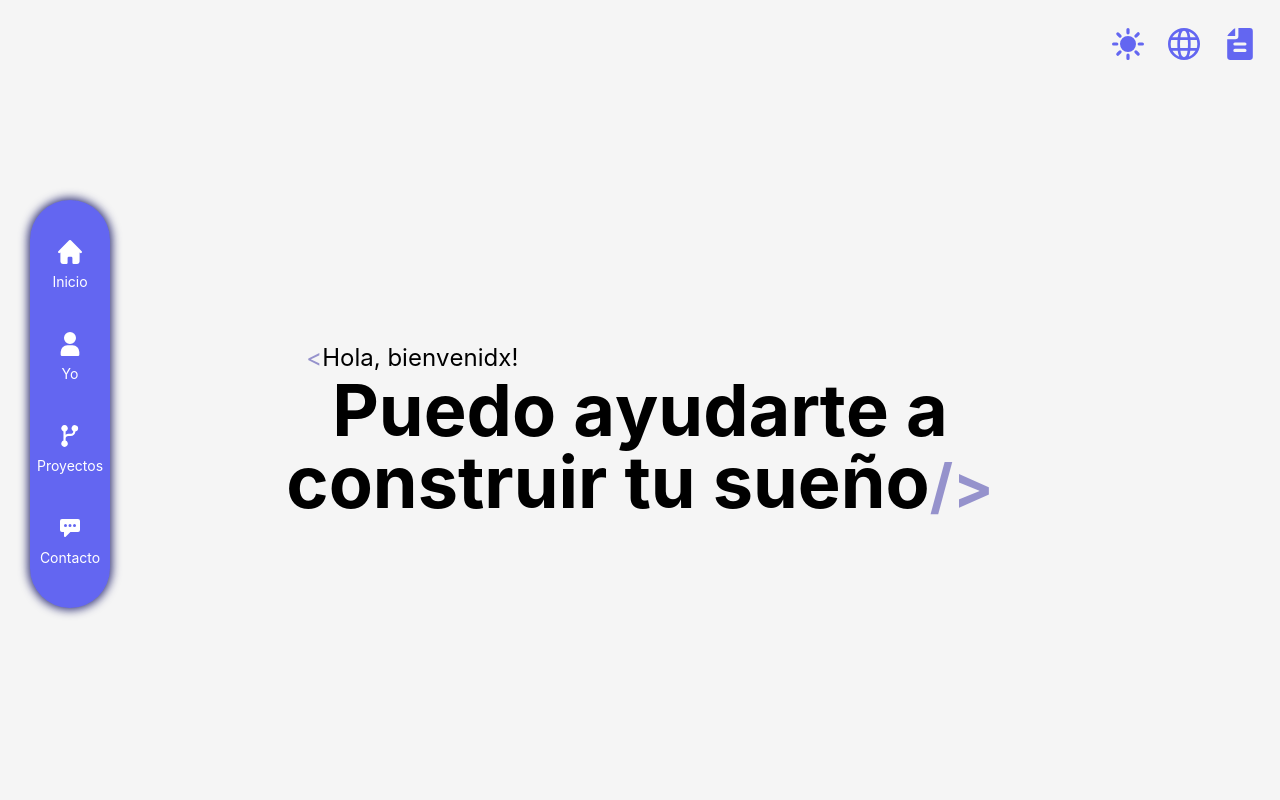
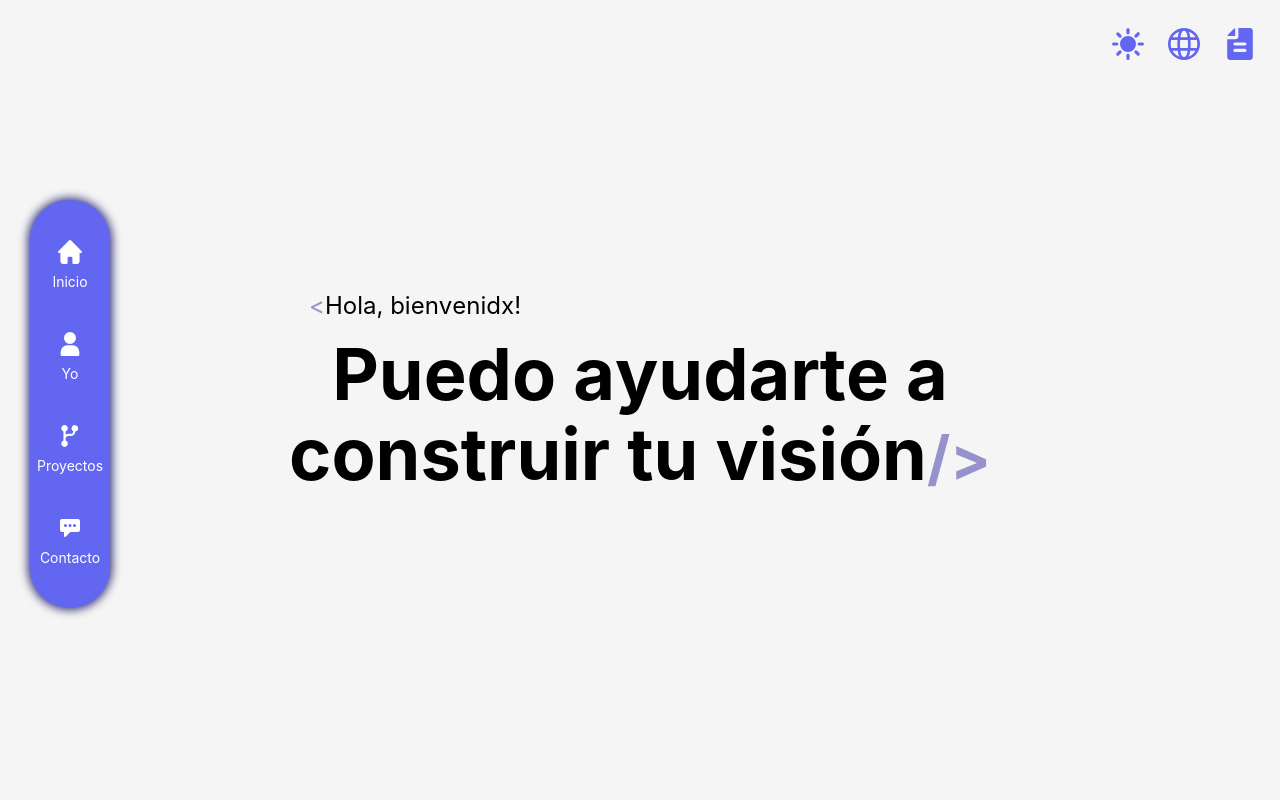
Before and after one commit to XliazZz/Portfolio, a React (Vite) app in the folder client/: page / in a window 1280 px wide. Shown: the top 800 px of the page. Built offline with nearby package versions, Linux system fonts and the light colour scheme.

Commit message:
fix/ img bug & change about text

```diff
--- a/client/src/componets/About/About.jsx
+++ b/client/src/componets/About/About.jsx
@@ -4,7 +4,7 @@ import Text from "./vars/Text"
 import SocialMedia from "./SocialMedia"
 
 const About = ({ hasScrolled }) => {
-  const img = 'https://media.licdn.com/dms/image/D4D03AQEQSHpyB0B6XA/profile-displayphoto-shrink_800_800/0/1701752410452?e=1708560000&v=beta&t=7whMrcJZD7QgL7fxDthIOwskdYkpAMPm2li9WF9iOyo';
+  const img = 'https://res.cloudinary.com/do5ubt5g0/image/upload/v1705000572/Captura_desde_2024-01-11_16-15-54_nyzzpe.png';
 
   let text1 = "";
   let text2 = "";
--- a/client/src/componets/About/vars/Text.jsx
+++ b/client/src/componets/About/vars/Text.jsx
@@ -7,7 +7,7 @@ const Text = ({ hasScrolled }) => {
   let text4 = "";
 
   if (localStorage.getItem('language') === 'es') {
-    text1 = 'Soy de Argentina, Buenos Aires. Tengo 21 años y empece a programar a principios de 2023 y desde entonces no pare. Me encanta aprender y mejorar mis habilidades.';
+    text1 = 'Soy de Argentina, Buenos Aires. Tengo 22 años y empece a programar a principios de 2023 y desde entonces no pare. Me encanta aprender y mejorar mis habilidades.';
 
     text2 = "Desarrolle proyectos con React, Redux, Express, MongoDB, PostgreSQL, NodeJS, JavaScript, Bootstrap, entre otros.";
 
@@ -15,7 +15,7 @@ const Text = ({ hasScrolled }) => {
 
     text4 = "Me gusta trabajar en equipo, soy muy responsable, me gusta aprender de los demas y ayudar.";
   } else {
-    text1 = 'I am from Argentina, Buenos Aires. I am 21 years old and I started programming at the beginning of 2023 and since then I have not stopped. I love learning and improving my skills.';
+    text1 = 'I am from Argentina, Buenos Aires. I am 22 years old and I started programming at the beginning of 2023 and since then I have not stopped. I love learning and improving my skills.';
 
     text2 = "I developed projects with React, Redux, Express, MongoDB, PostgreSQL, NodeJS, JavaScript, Bootstrap, among others.";
 
--- a/client/src/componets/Home/Home.jsx
+++ b/client/src/componets/Home/Home.jsx
@@ -5,12 +5,12 @@ import NavBar from '../NavBar/NavBar';
 
 const Home = () => {
   return (
-    <div className='relative h-screen flex flex-col justify-between'>
+    <div className='relative h-screen flex flex-col justify-between pb-20'>
       <NavBar />
       <header className="flex flex-col items-center justify-center h-full">
         <div>
           <motion.h2
-            className="text-2xl ml-5 text-left"
+            className="text-2xl ml-5 text-left cursor-default mb-4"
             initial={{ x: -1000, y: 0 }}
             animate={{ x: 0, y: 0 }}
             transition={{ duration: 1 }}
@@ -20,7 +20,7 @@ const Home = () => {
           </motion.h2>
 
           <motion.h1
-            className="text-7xl font-bold"
+            className="text-7xl font-bold cursor-default mt-2"
             initial={{ x: -1000, y: 0 }}
             animate={{ x: 0, y: 0 }}
             transition={{ duration: 1 }}
--- a/client/src/componets/Home/vars.jsx
+++ b/client/src/componets/Home/vars.jsx
@@ -26,16 +26,16 @@ if (language === 'es') {
   text5 = "a";
   text6 = "construir";
   text7 = "tu";
-  text8 = "sueño";
+  text8 = "visión";
 } else {
   text1 = "Hello,";
   text2 = "welcome!";
   text3 = "I can";
-  text4 = `help you`;
+  text4 = "help you";
   text5 = "to";
-  text6 = "build";
+  text6 = "make";
   text7 = "your";
-  text8 = "dream";
+  text8 = "vision real";
 }
 
 const paragraph1 = () => {
@@ -122,8 +122,7 @@ const paragraph2 = () => {
           key={index}
           initial={{ y: 0 }}
           whileHover={{ y: -10, transition: { duration: 0.3 } }}
-          className="inline-block dark:text-white text-black"
-
+          className="inline-block dark:text-white text-black mt-2"
         >
           {letter}
         </motion.span>
@@ -141,7 +140,10 @@ const paragraph2 = () => {
         </motion.span>
       ))}
       <span>{space}</span>
-      {text8.split('').map((letter, index) => (
+      {text8.split(' ').map((word, wordIndex) => (
+        <React.Fragment key={wordIndex}>
+          {wordIndex > 0 && <span>{space}</span>}
+          {word.split('').map((letter, index) => (
             <motion.span
               key={index}
               initial={{ y: 0 }}
@@ -151,6 +153,8 @@ const paragraph2 = () => {
             >
               {letter}
             </motion.span>
+          ))}
+        </React.Fragment>
       ))}
       <motion.span
         className="text-indigo-800 dark:text-indigo-300 opacity-50text-indigo-300 opacity-50 font-bold text-6xl"
```
Lines whose indentation alone changed are shown as unchanged.
